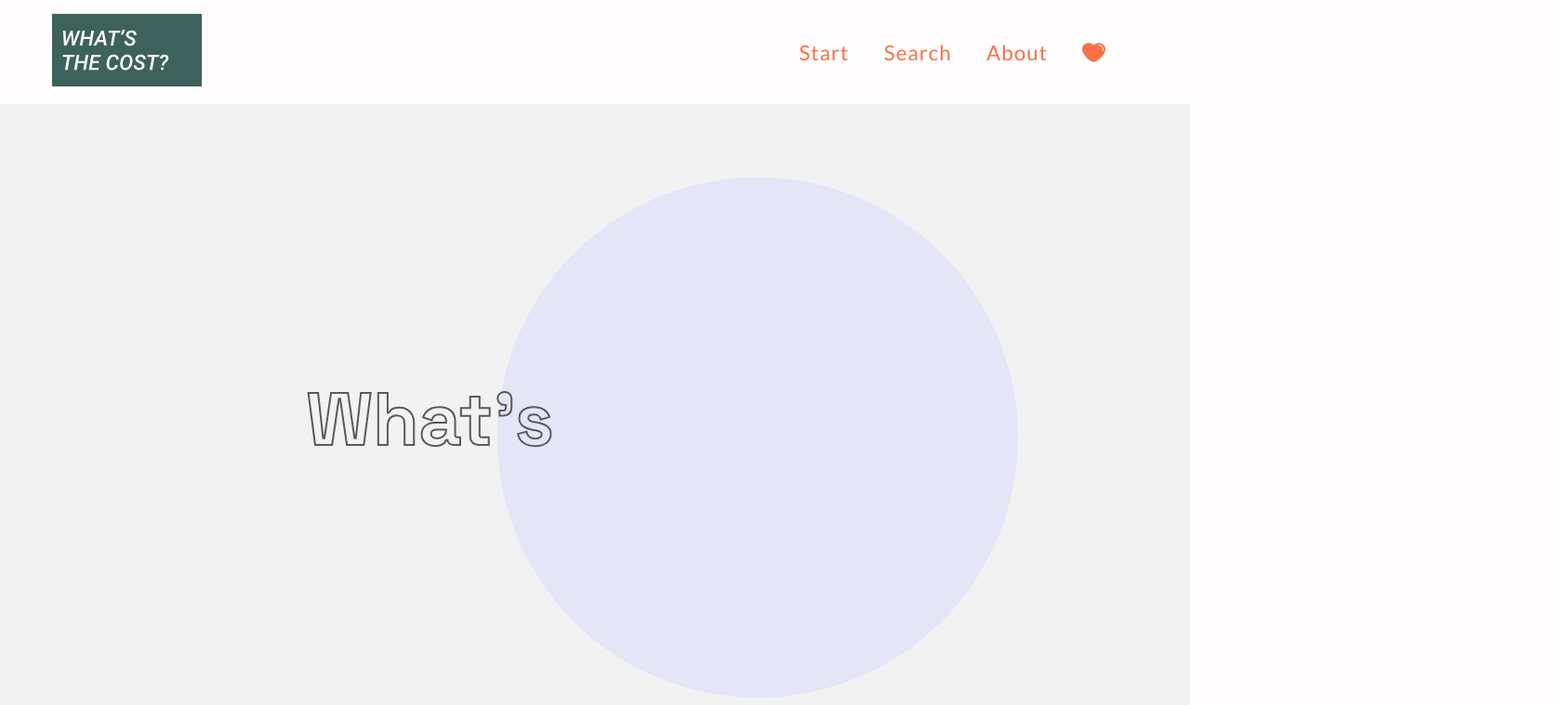
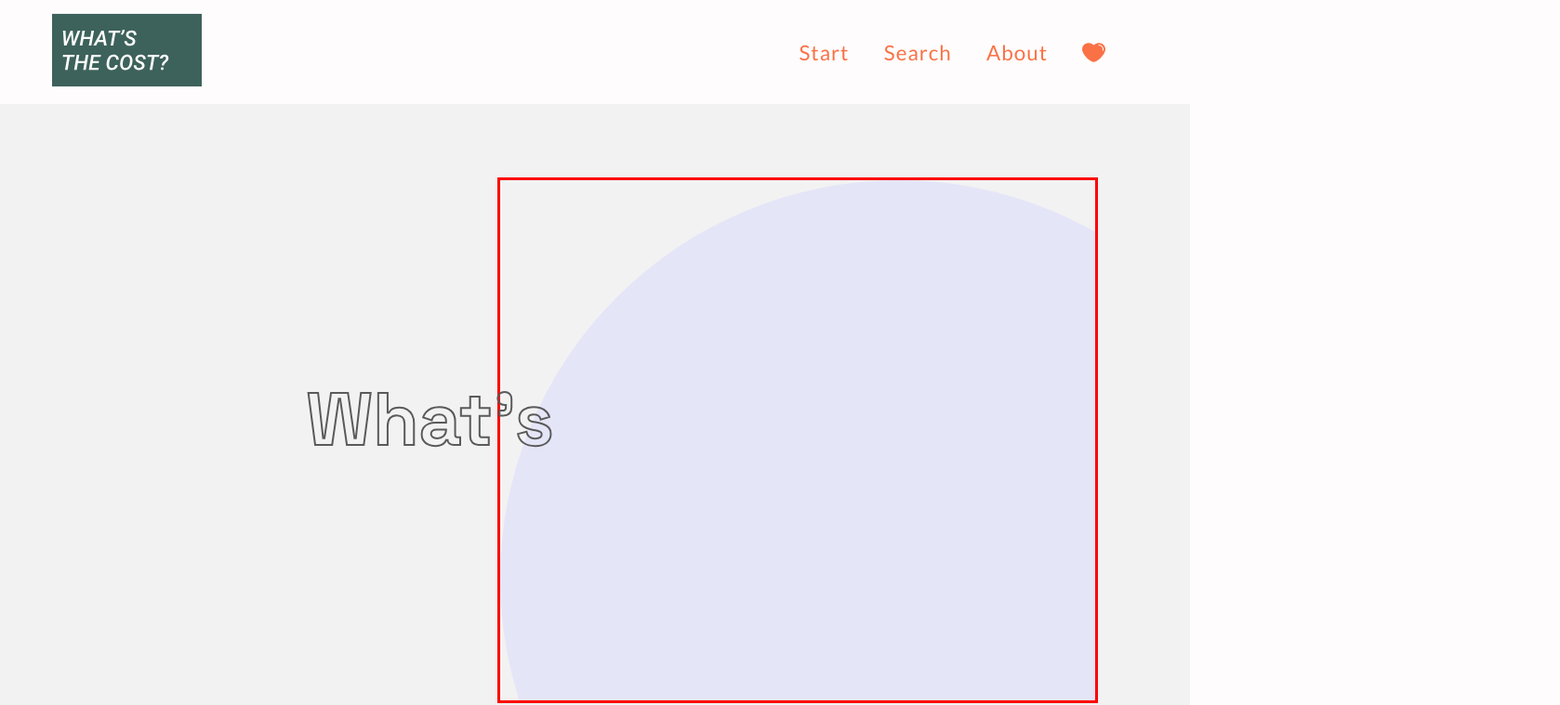
Before and after one commit to synnaf/whats-the-cost, a React (Create React App) app: page / in a window 1280 px wide. Shown: the top 759 px of the page at 93% size, 1678 px wide, since content can reach past the window. Built offline with nearby package versions, Linux system fonts and the light colour scheme.

Commit message:
animation WIP

```diff
--- a/src/components/home/Home.js
+++ b/src/components/home/Home.js
@@ -1,5 +1,6 @@
 import React, { useEffect, useState } from 'react';
 import './Home.scss';
+import circle from '../../assets/svg/circle.svg'
 
 const Home = () => {
 
@@ -12,7 +13,7 @@ const Home = () => {
       <>
         <section className="hero">
           <div className="circle" id="circle">
-            {/* circle */}
+            <img src={circle} alt="floating circle" />
           </div>
           <h1 className="main-text animated-hero-text">
               What's
--- a/src/components/home/Home.scss
+++ b/src/components/home/Home.scss
@@ -7,21 +7,19 @@
     margin:0;
     font-family: $font-headline;
     background-color:$light-gray; //animation + background-color transparent
-
     display: flex;
     flex-direction: column;
     align-items:center;
 
     .circle {
-        background:url('../../assets/svg/circle.svg');
-        background-repeat: no-repeat;
-        background-size: contain;
-        width:80%;
+        width:50vw;
+        overflow:hidden;
         height:70%;
         position: absolute;
-        left:45%;
+        left:50%;
         top:50%;
         animation: float 10s infinite;
+        border:solid red;
     }
 
     .animated-hero-text {
@@ -46,9 +44,9 @@
 }
 
 @keyframes float {
-    0% { top:40%; left:45%; width:80%; }
-    25% { top:30%; left:40%; width:95%; }
-    50% { top:20%; left:41%; width:92%; }
-    75% { top:30%; left:43%; width:85%; }
-    100% { top:40%; left:45%; width:80%;}
+    0% { top:40%; left:45%;  }
+    25% { top:30%; left:40%;}
+    50% { top:20%; left:41%;  }
+    75% { top:30%; left:43%;  }
+    100% { top:40%; left:45%; }
 }
```
Also changed, not shown: 1 other file (tests, documents, lock files or other folders).
